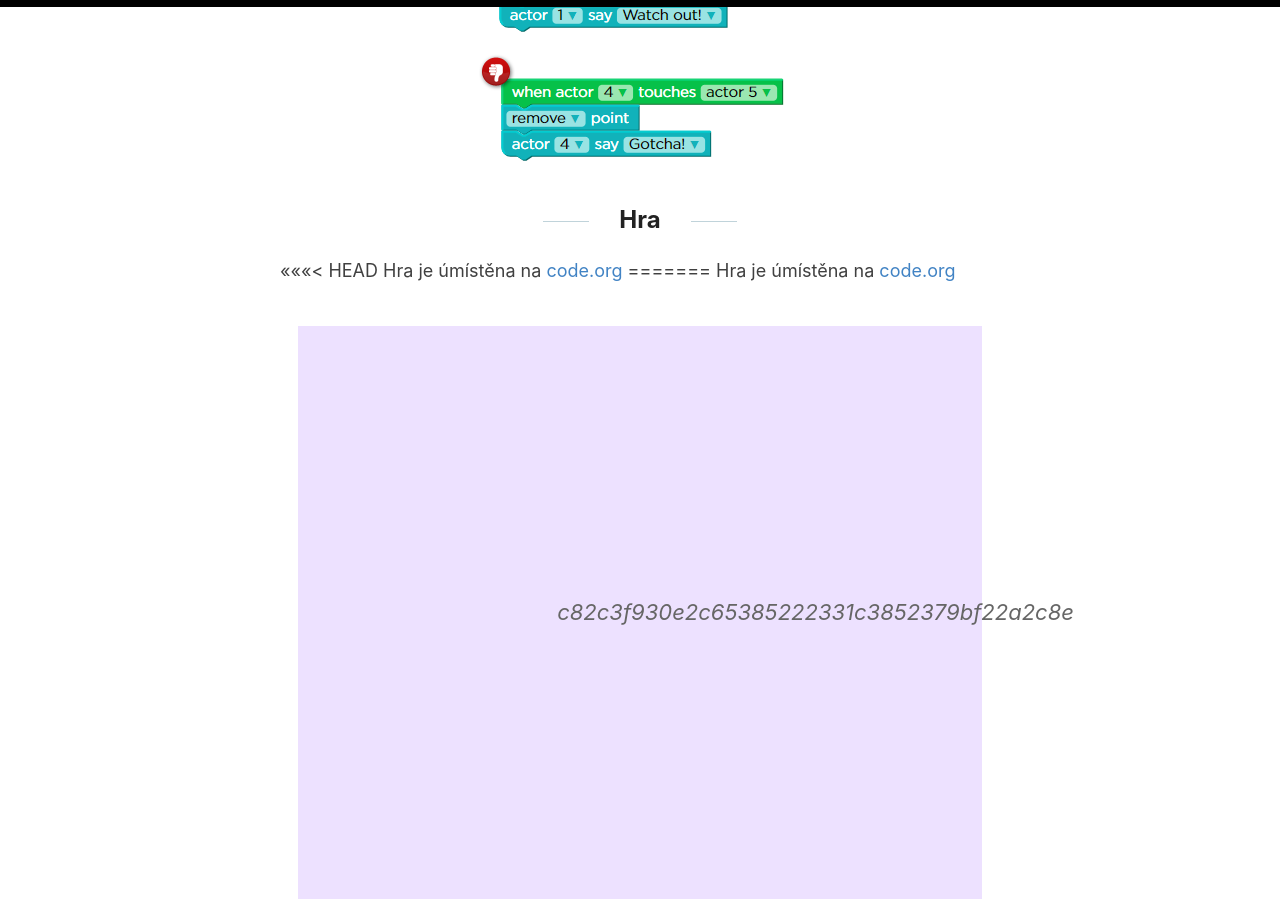
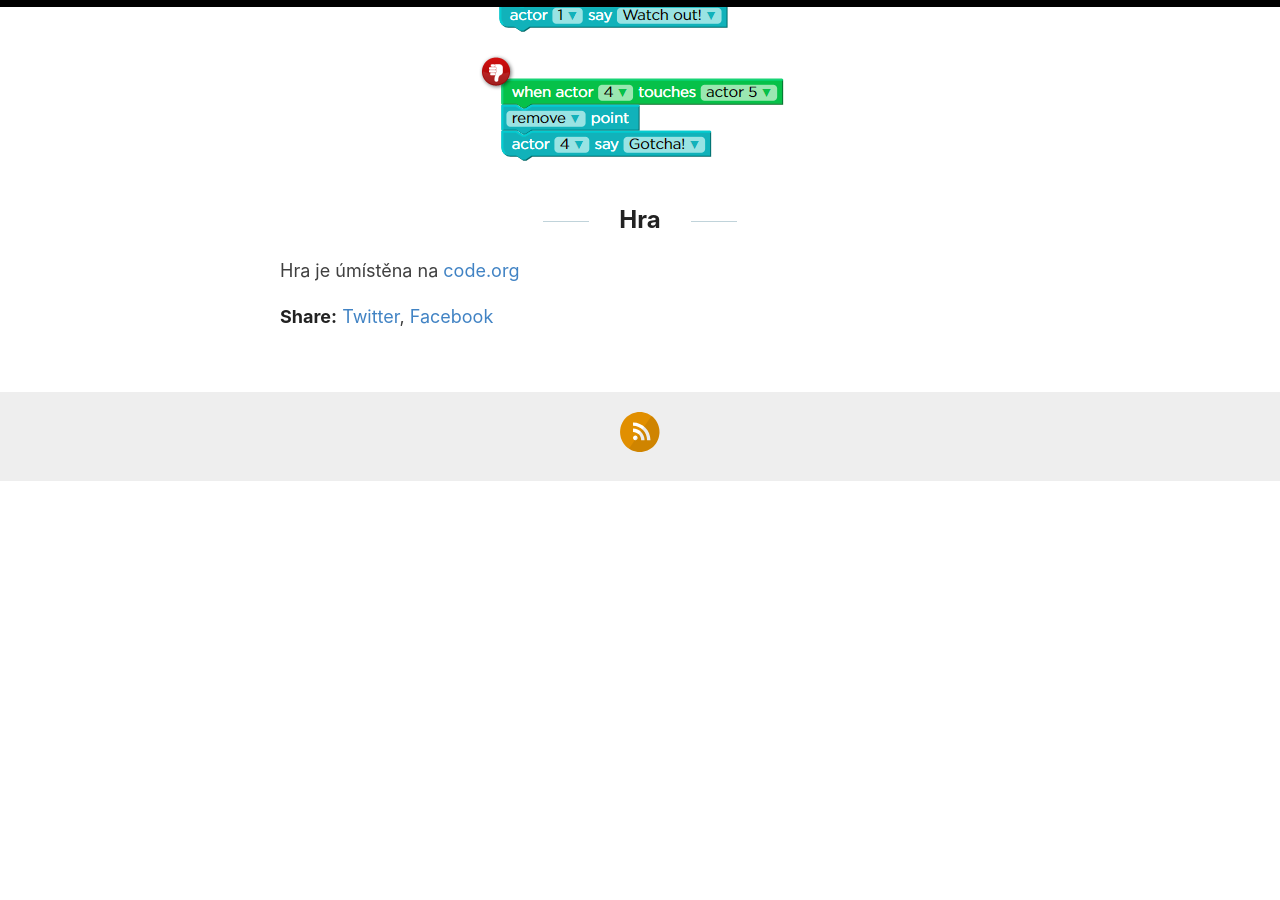
Before and after one commit to darekjara/darekjara.github.io, a Jekyll site: the page built from _posts/2017-11-30-Anna-Elsa-dangerous-journey.md, in a window 1280 px wide and 900 px high, scrolled down 2685 px. Built offline with Jekyll 4.4.1, drawn with Linux system fonts in a browser that asks for light colours; after the commit the page ends 3167 px from its top, so only the background shows below that.

Commit message:
Update 2017-11-30-Anna-Elsa-dangerous-journey.md

```diff
--- a/_posts/2017-11-30-Anna-Elsa-dangerous-journey.md
+++ b/_posts/2017-11-30-Anna-Elsa-dangerous-journey.md
@@ -33,8 +33,4 @@ Jakmile se Rapunzel přiblíží k Anně, skóre se snižuje. Jediné bezpečné
 ![](/images/EA-dangerous-journey-snippet-05.png)
 
 ## Hra
-<<<<<<< HEAD
 Hra je úmístěna na [code.org](https://studio.code.org/projects/infinity/eod1mzE19WdhZu80Of-wnkgn_N9hQ368lkf0X9tnzN4)
-=======
-Hra je úmístěna na [code.org](https://studio.code.org/projects/infinity/eod1mzE19WdhZu80Of-wnkgn_N9hQ368lkf0X9tnzN4)
->>>>>>> c82c3f930e2c65385222331c3852379bf22a2c8e
```
